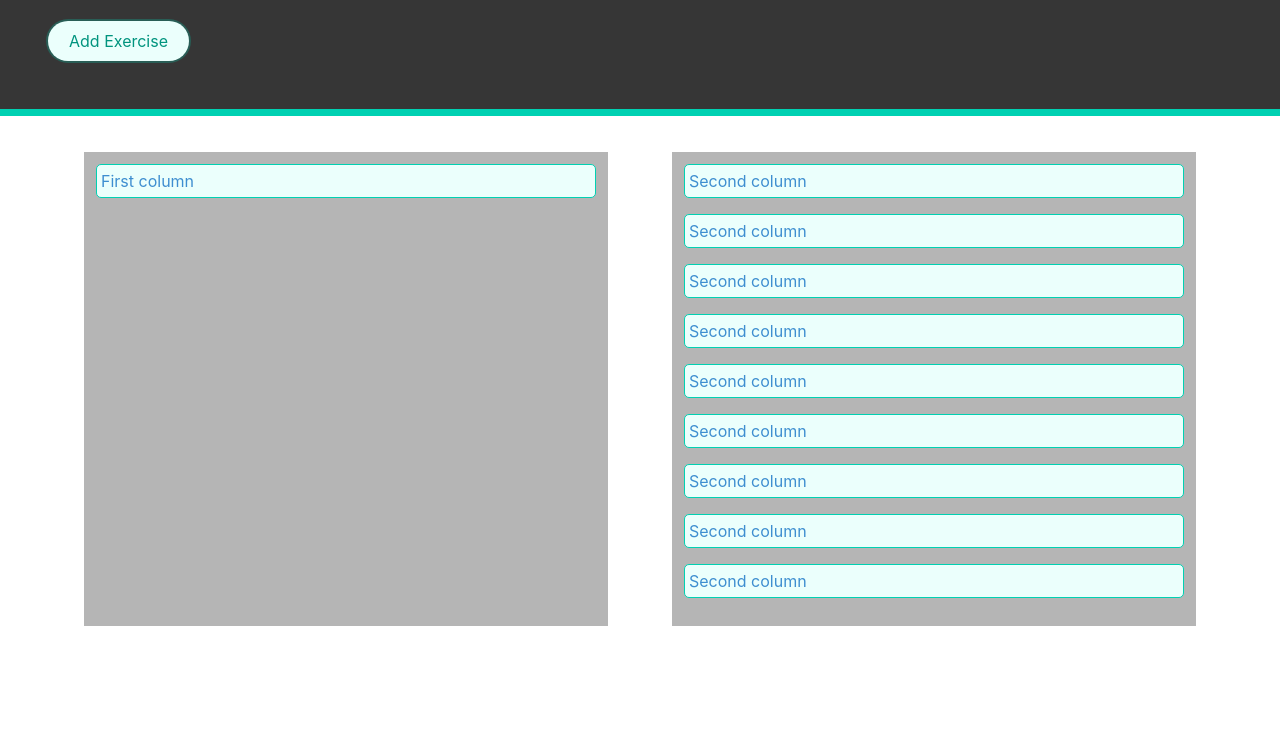
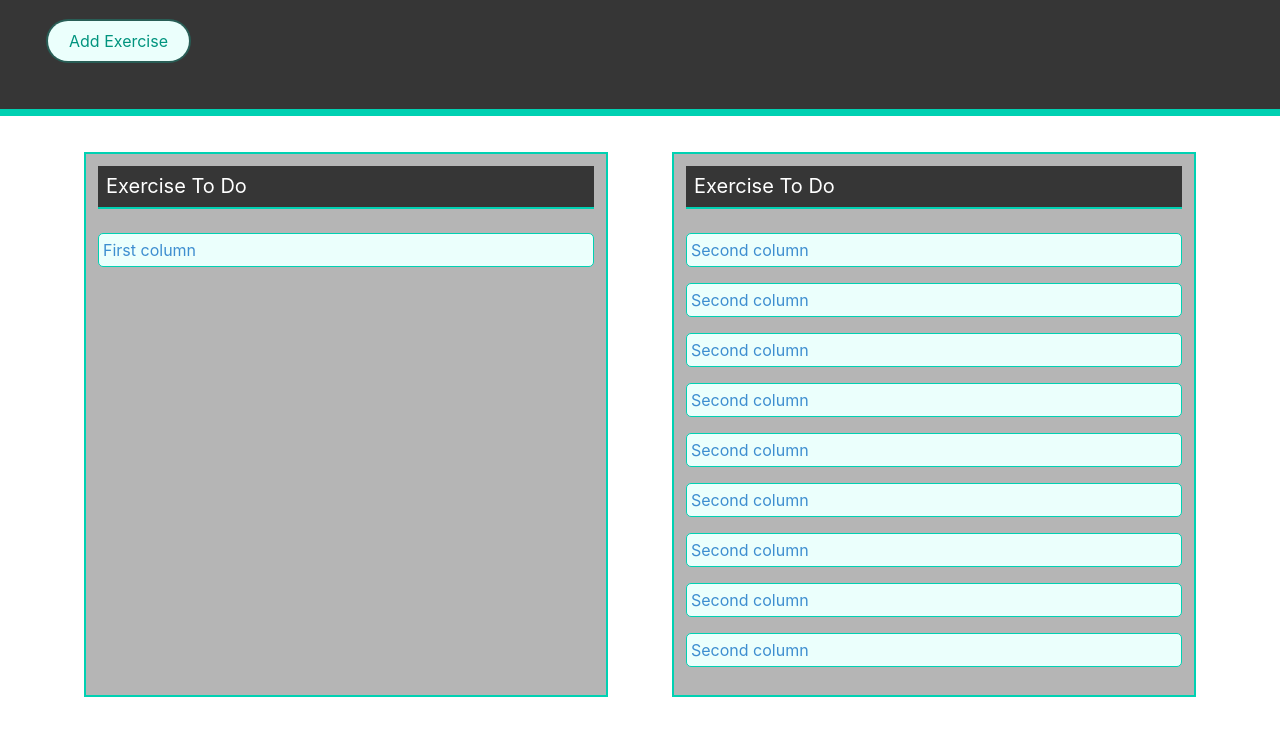
Before and after one commit to blopDev/Exercise-Tracker, a website: page index.html in a window 1280 px wide. Shown: the part 111-846 px from the top of the page. Drawn offline with nearby package versions, Linux system fonts and the light colour scheme.

Commit message:
learning how the DOM works and figuring out how callback functions works. Also added a title to each column for the future

```diff
--- a/assets/css/style.css
+++ b/assets/css/style.css
@@ -1,23 +1,26 @@
 * {
   box-sizing: border-box;
 }
-
-
 
 #header {
   border-bottom: 7px solid #00d1b2;
 }
 
 .column {
-
   margin-bottom: 4rem;
   margin-left: 2rem;
   margin-right: 2rem;
 }
 
+.column-container {
+  border: 2px solid #00d1b2;
+}
+
+.exercise-list-title {
+  border-bottom: 2px solid #00d1b2;
+}
 
 .exercise-task {
-
   margin-bottom: 1rem;
   border-radius: 5px;
   border: 1px solid #00d1b2;
--- a/assets/js/script.js
+++ b/assets/js/script.js
@@ -0,0 +1,20 @@
+// const addBtn = document.querySelector('button');
+// const test = document.querySelector('#add-exercise').textContent;
+
+// addBtn.addEventListener('mouseover', () => {
+//     alert('button clicked')
+// })
+
+// console.log(test);
+
+
+
+// console.log(addBtn);
+
+console.log('1')
+
+setTimeout(() => {
+    console.log('2')
+}, 0)
+
+console.log('3')
--- a/index.html
+++ b/index.html
@@ -6,7 +6,7 @@
     <meta name="viewport" content="width=device-width, initial-scale=1.0" />
     <link rel="stylesheet" href="/node_modules/bulma/css/bulma.css" />
     <link rel="stylesheet" href="/assets/css/style.css" />
-    <title>Document</title>
+    <title>Exercise Tracker</title>
   </head>
   <body>
     <div id="body">
@@ -17,6 +17,7 @@
             Track your exercise routine with ease
           </h2>
           <button
+            id="add-exercise"
             class="button is-primary is-light has-text-blue is-rounded is-focused"
           >
             Add Exercise
@@ -27,7 +28,12 @@
       <section class="section">
         <div class="container">
           <div class="columns has-text-left">
-                <div class="column has-background-grey-light">
+            <div class="column column-container has-background-grey-light">
+              <h2
+                class="exercise-list-title subtitle has-text-white has-background-grey-darker p-2"
+              >
+                Exercise To Do
+              </h2>
               <ul>
                 <li>
                   <p
@@ -38,7 +44,12 @@
                 </li>
               </ul>
             </div>
-                <div class="column has-background-grey-light">
+            <div class="column column-container has-background-grey-light">
+              <h2
+                class="exercise-list-title subtitle has-text-white has-background-grey-darker p-2"
+              >
+                Exercise To Do
+              </h2>
               <ul>
                 <li>
                   <p
@@ -103,14 +114,12 @@
                     Second column
                   </p>
                 </li>
-
               </ul>
             </div>
           </div>
         </div>
       </section>
     </div>
-
   </body>
   <script src="/assets/js/script.js"></script>
 </html>
```
Lines whose indentation alone changed are shown as unchanged.
